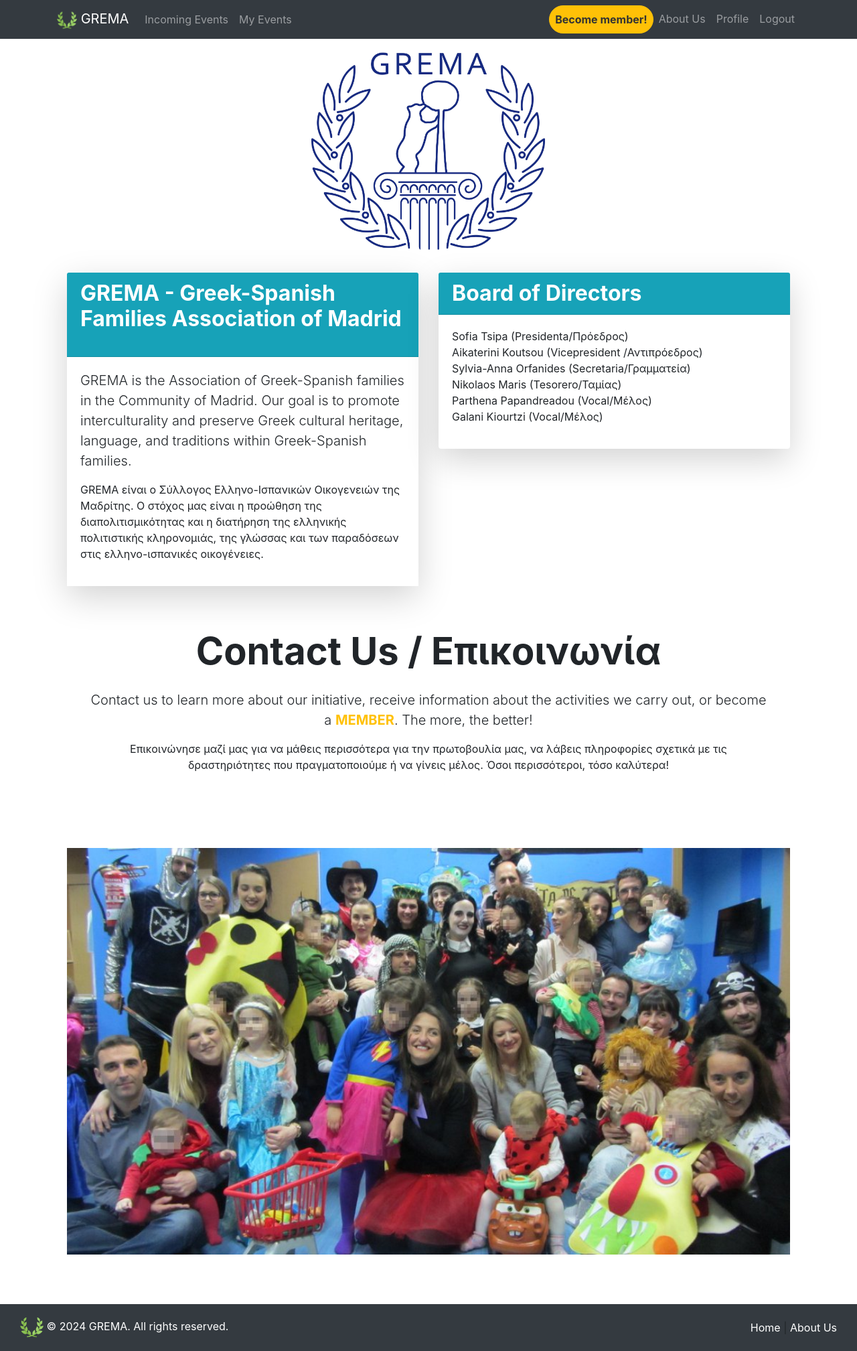
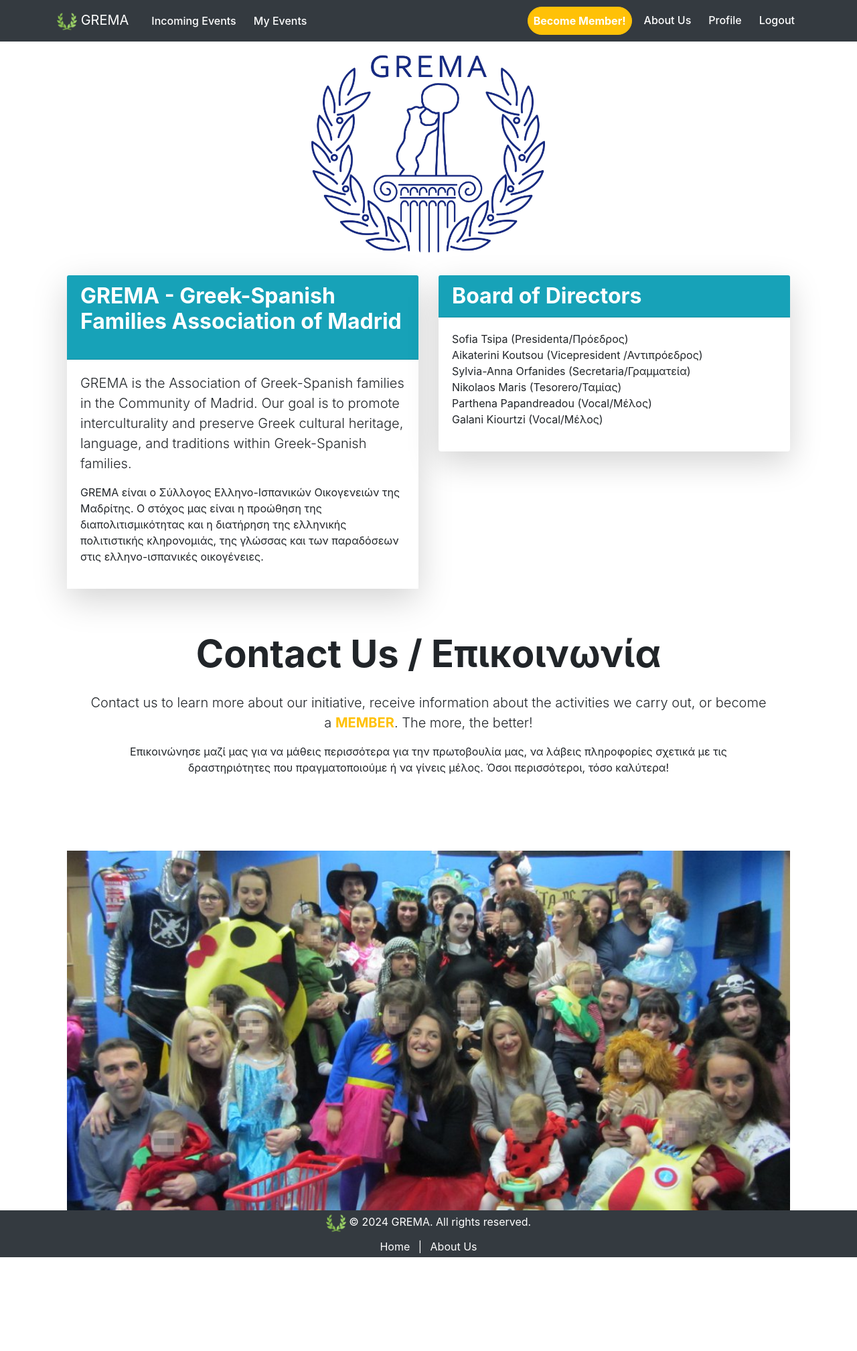
Before and after one commit to QuiqueRobles/TFG_Informatica, a Flask app: page /about_us in a window 1280 px wide. Shown: the whole page at 67% size. After the commit the page ends 1877 px from the top, so only its background shows below. Run offline with Flask 3, Linux system fonts and the light colour scheme; a user stored in the database is signed in; some libraries are stand-ins or nearby versions.

Commit message:
Navbar improved, working on QRcode

```diff
--- a/website/templates/base.html
+++ b/website/templates/base.html
@@ -1,52 +1,96 @@
 <!DOCTYPE html>
-<html>
+<html lang="en">
+
 <head>
   <meta charset="utf-8" />
   <meta name="viewport" content="width=device-width, initial-scale=1" />
   <link rel="stylesheet" href="/static/base.css">
-    <link
-      rel="stylesheet"
-      href="https://stackpath.bootstrapcdn.com/bootstrap/4.4.1/css/bootstrap.min.css"
-      integrity="sha384-Vkoo8x4CGsO3+Hhxv8T/Q5PaXtkKtu6ug5TOeNV6gBiFeWPGFN9MuhOf23Q9Ifjh"
-      crossorigin="anonymous"
-    />
-    <link
-      rel="stylesheet"
-      href="https://stackpath.bootstrapcdn.com/font-awesome/4.7.0/css/font-awesome.min.css"
-      crossorigin="anonymous"
-    />
+  <link rel="stylesheet" href="https://stackpath.bootstrapcdn.com/bootstrap/4.4.1/css/bootstrap.min.css"
+    integrity="sha384-Vkoo8x4CGsO3+Hhxv8T/Q5PaXtkKtu6ug5TOeNV6gBiFeWPGFN9MuhOf23Q9Ifjh" crossorigin="anonymous" />
+  <link rel="stylesheet" href="https://stackpath.bootstrapcdn.com/font-awesome/4.7.0/css/font-awesome.min.css"
+    crossorigin="anonymous" />
   <link rel="icon" href="/static/images/greek_laurel.png" type="image/x-icon">
   <title>{% block title %}Home{% endblock %}</title>
+  <style>
+    .navbar-custom {
+      background-color: #343a40;
+      padding: 10px 0;
+    }
+
+    .navbar-brand img {
+      max-height: 30px;
+    }
+
+    .navbar-nav .nav-item {
+      margin-left: 10px;
+      /* Reducido de 20px a 10px */
+    }
+
+    .navbar-nav .badge {
+      margin-left: 10px;
+    }
+
+    .navbar-nav .nav-link {
+      color: #ffffff !important;
+      font-weight: 500;
+    }
+
+    .navbar-nav .nav-link:hover {
+      text-decoration: underline;
+    }
+
+    .navbar-collapse {
+      justify-content: space-between;
+    }
+
+    .navbar-nav.ml-auto {
+      margin-left: auto !important;
+    }
+
+    .container-wide {
+      max-width: 1340px;
+      width: 100%;
+      padding-left: 15px;
+      padding-right: 15px;
+      margin-left: auto;
+      margin-right: auto;
+    }
+  </style>
 </head>
+
 <body>
-    <nav class="navbar navbar-expand-md navbar-dark bg-dark">
-      <div class="container">
-        <a class="navbar-brand" href="/"><img src="{{ url_for('static', filename='images/greek_laurel.png') }}" alt="GREMA" style="max-height: 30px"> GREMA</a>
+  <nav class="navbar navbar-expand-md navbar-dark navbar-custom">
+    <div class="container {% if user.is_admin %}container-wide{% else %}container{% endif %}">
+      <a class="navbar-brand" href="/"><img src="{{ url_for('static', filename='images/greek_laurel.png') }}"
+          alt="GREMA"> GREMA</a>
       <button class="navbar-toggler" type="button" data-toggle="collapse" data-target="#navbar" aria-controls="navbar"
         aria-expanded="false" aria-label="Toggle navigation">
         <span class="navbar-toggler-icon"></span>
       </button>
       <div class="collapse navbar-collapse" id="navbar">
-          <ul class="navbar-nav mr-auto">
+        <ul class="navbar-nav">
           {% if user.is_authenticated %}
+          {% if user.is_admin %}
           <li class="nav-item">
-              {% if user.is_admin %}
             <a class="nav-link" href="/">Manage Events</a>
-              {%else%}
-              <a class="nav-link" href="/">Incoming Events</a>
-              {%endif%}
           </li>
-            <li class="nav-item">
-              <a class="nav-link" href="/my_events">My Events</a>
-            </li>
-            {% if user.is_admin %}
           <li class="nav-item">
             <a class="nav-link" href="/manage_memberships">Manage Memberships</a>
           </li>
           <li class="nav-item">
             <a class="nav-link" href="/manage_event_attendances">Manage Event Attendances</a>
           </li>
-            {%endif%}
+          <li class="nav-item">
+            <a class="nav-link" href="/qr_reader">QR Reader</a>
+          </li>
+          {% else %}
+          <li class="nav-item">
+            <a class="nav-link" href="/">Incoming Events</a>
+          </li>
+          {% endif %}
+          <li class="nav-item">
+            <a class="nav-link" href="/my_events">My Events</a>
+          </li>
           {% else %}
           <li class="nav-item">
             <a class="nav-link" href="/login">Login</a>
@@ -60,26 +104,21 @@
           {% endif %}
         </ul>
         {% if user.is_authenticated %}
-
         <ul class="navbar-nav ml-auto">
-            {%if user.is_admin%}
+          {% if user.is_admin %}
           <li class="nav-item">
-              <div class="alert alert-success text-center rounded-pill" role="alert"
-                style="background-color: rgb(52, 204, 231); color: black; font-size: 14px; padding: 5px 10px;">
-                <strong>Admin</strong>
-              </div>
+            <span class="badge badge-info">Admin</span>
           </li>
-            {%endif%}
+          {% endif %}
           {% if not is_member %}
           <li class="nav-item">
-              <a class="nav-item nav-link btn my-button btn-warning rounded-pill font-weight-bold" id="becomeMember" href="/become_member"
-                style="color: #333;"><span class="span-hover">Become member!</span></a>
+            <a class="btn btn-warning nav-link rounded-pill font-weight-bold" id="becomeMember"
+              href="/become_member">Become Member!</a>
           </li>
           {% else %}
-            <div class="alert alert-success text-center rounded-pill" role="alert"
-              style="background-color: gold; color: black; font-size: 14px; padding: 5px 10px;">
-              <strong>Member</strong>
-            </div>
+          <li class="nav-item">
+            <span class="badge badge-warning">Member</span>
+          </li>
           {% endif %}
           <li class="nav-item">
             <a class="nav-link" href="/about_us">About Us</a>
@@ -91,55 +130,50 @@
             <a class="nav-link" href="/logout">Logout</a>
           </li>
         </ul>
-
         {% endif %}
       </div>
     </div>
   </nav>
 
-
-
-    {% with messages = get_flashed_messages(with_categories=true) %} {% if
-    messages %} {% for category, message in messages %} {% if category ==
-    'error' %}
-    <div class="alert alert-danger alter-dismissable fade show" role="alert">
+  {% with messages = get_flashed_messages(with_categories=true) %}
+  {% if messages %}
+  {% for category, message in messages %}
+  {% if category == 'error' %}
+  <div class="alert alert-danger alert-dismissible fade show" role="alert">
     {{ message }}
-      <button type="button" class="close" data-dismiss="alert">
+    <button type="button" class="close" data-dismiss="alert" aria-label="Close">
       <span aria-hidden="true">&times;</span>
     </button>
   </div>
   {% else %}
-    <div class="alert alert-success alter-dismissable fade show" role="alert">
+  <div class="alert alert-success alert-dismissible fade show" role="alert">
     {{ message }}
-      <button type="button" class="close" data-dismiss="alert">
+    <button type="button" class="close" data-dismiss="alert" aria-label="Close">
       <span aria-hidden="true">&times;</span>
     </button>
   </div>
-    {% endif %} {% endfor %} {% endif %} {% endwith %}
+  {% endif %}
+  {% endfor %}
+  {% endif %}
+  {% endwith %}
 
-    <div class="container">{% block content %} {% endblock %}</div>
-    <script
-      src="https://code.jquery.com/jquery-3.2.1.slim.min.js"
+  <div class="container">{% block content %}{% endblock %}</div>
+
+  <script src="https://code.jquery.com/jquery-3.2.1.slim.min.js"
     integrity="sha384-KJ3o2DKtIkvYIK3UENzmM7KCkRr/rE9/Qpg6aAZGJwFDMVNA/GpGFF93hXpG5KkN"
-      crossorigin="anonymous"
-    ></script>
-    <script
-      src="https://cdnjs.cloudflare.com/ajax/libs/popper.js/1.12.9/umd/popper.min.js"
+    crossorigin="anonymous"></script>
+  <script src="https://cdnjs.cloudflare.com/ajax/libs/popper.js/1.12.9/umd/popper.min.js"
     integrity="sha384-ApNbgh9B+Y1QKtv3Rn7W3mgPxhU9K/ScQsAP7hUibX39j7fakFPskvXusvfa0b4Q"
-      crossorigin="anonymous"
-    ></script>
-    <script
-      src="https://maxcdn.bootstrapcdn.com/bootstrap/4.0.0/js/bootstrap.min.js"
+    crossorigin="anonymous"></script>
+  <script src="https://maxcdn.bootstrapcdn.com/bootstrap/4.0.0/js/bootstrap.min.js"
     integrity="sha384-JZR6Spejh4U02d8jOt6vLEHfe/JQGiRRSQQxSfFWpi1MquVdAyjUar5+76PVCmYl"
-      crossorigin="anonymous"
-    ></script>
+    crossorigin="anonymous"></script>
 
   {% block javascript %}
   <script type="text/javascript">
     function deleteEvent(eventId) {
       var confirmation = confirm("¿Estás seguro de que deseas eliminar este evento? Se eliminará toda la información del evento");
       if (confirmation) {
-          console.log('Executing deleteEvent function for event with ID:', eventId);
         fetch("/delete-event/" + eventId, {
           method: "POST",
         })
@@ -147,7 +181,7 @@
           .then(data => {
             console.log(data.message);
             // Puedes realizar acciones adicionales después de la eliminación si es necesario
-            }).then((_res) => {
+          }).then(() => {
             window.location.href = "/";
           })
           .catch(error => {
@@ -157,20 +191,17 @@
     }
   </script>
   {% endblock %}
-<br><br><br><br><br><br>
-<footer class="footer">
-  <div>
-    <img src="/static/images/greek_laurel.png" alt="Laurel" />
-    <span class="text-white">&copy; 2024 GREMA. All rights reserved.</span>
+
+  <footer class="footer mt-auto py-3 bg-dark text-white">
+    <div class="container text-center">
+      <img src="/static/images/greek_laurel.png" alt="Laurel" style="max-height: 30px;" />
+      <span>&copy; 2024 GREMA. All rights reserved.</span>
+      <div class="mt-2">
+        <a href="/" class="text-white mx-2">Home</a> |
+        <a href="/about_us" class="text-white mx-2">About Us</a>
       </div>
-  <div>
-
-  </div>
-
-  <div>
-    <a href="/">Home</a> | <a href="/about_us">About Us</a>
     </div>
   </footer>
+</body>
 
-  </body>
 </html>
--- a/website/templates/my_events.html
+++ b/website/templates/my_events.html
@@ -1,7 +1,7 @@
 {% extends "base.html" %}
 {% block title %}My Events{% endblock %}
 {% block content %}
-<br>
+<br><br>
 <div class="container">
     <h1 class="text-center mb-4">My Events</h1>
     {% if user_attendances|length == 0 %}
--- a/website/views.py
+++ b/website/views.py
@@ -18,6 +18,8 @@ from reportlab.lib.styles import getSampleStyleSheet, ParagraphStyle
 from reportlab.lib.units import inch
 from reportlab.platypus import Paragraph
 from reportlab.lib.enums import TA_CENTER
+import base64
+#from pyzbar.pyzbar import decode
 
 
 
@@ -411,6 +413,19 @@ def create_payment():
         return jsonify(error=str(e)), 403
 
 
+@views.route('/process_qr', methods=['POST'])
+def process_qr():
+    data = request.json.get('qr_data')
+    print("SUUUUU")
+    # Aquí puedes procesar los datos del QR como necesites
+    # Por ahora, simplemente los retornamos
+    return jsonify({"status": "success", "data": data})
+
+
+@views.route('/qr_reader', methods=['GET','POST'])
+def reader_qr():
+    return render_template('qr_reader.html', user=current_user)
+
 #################################################
 #################################################
 
@@ -461,17 +476,7 @@ def inject_membership():
     return dict(is_member=is_member)
 
 
-def generate_qr(event):
-    qr = qrcode.QRCode(
-        version=1,
-        error_correction=qrcode.constants.ERROR_CORRECT_L,
-        box_size=10,
-        border=4,
-    )
-    qr.add_data(f"Event: {event.name}\nDate: {event.date.strftime('%B %d, %Y')}\nDescription: {event.description}")
-    qr.make(fit=True)
-    qr_img = qr.make_image(fill_color="black", back_color="white")
-    return qr_img
+
 
 def generate_event_pdf(event, user_attendance, current_user):
     # Crear un documento PDF
@@ -531,7 +536,19 @@ def generate_event_pdf(event, user_attendance, current_user):
     logo = Image(logo_path, width=100, height=100)
 
     # Crear el código QR
-    qr_data = f"Event: {event.name}\nDate: {event.date.strftime('%B %d, %Y')}\nDescription: {event.description}"
+    qr_data = f"""
+    Event: {event.name}
+    Date: {event.date.strftime('%B %d, %Y')}
+    Description: {event.description}
+    User: {user_name}
+    Email: {user_email}
+    Member Tickets: {user_attendance.number_member_tickets}
+    Guest Tickets: {user_attendance.number_guest_tickets}
+    Child Tickets: {user_attendance.number_child_tickets}
+    Member's Child Tickets: {user_attendance.number_memberchild_tickets}
+    Total Price: ${user_attendance.total_price}
+    Paid: {"Yes" if not user_attendance.cash_payment_in_event else "No"}
+    """
     qr = pyqrcode.create(qr_data)
 
     # Guardar el código QR en un archivo temporal
```
Also changed, not shown: website/static/js/qr-reader.js (added, +65 -0 lines), website/templates/qr_reader.html (added, +19 -0 lines), website/static/base.css (line endings or trailing spaces). Lines whose indentation alone changed are shown as unchanged.
